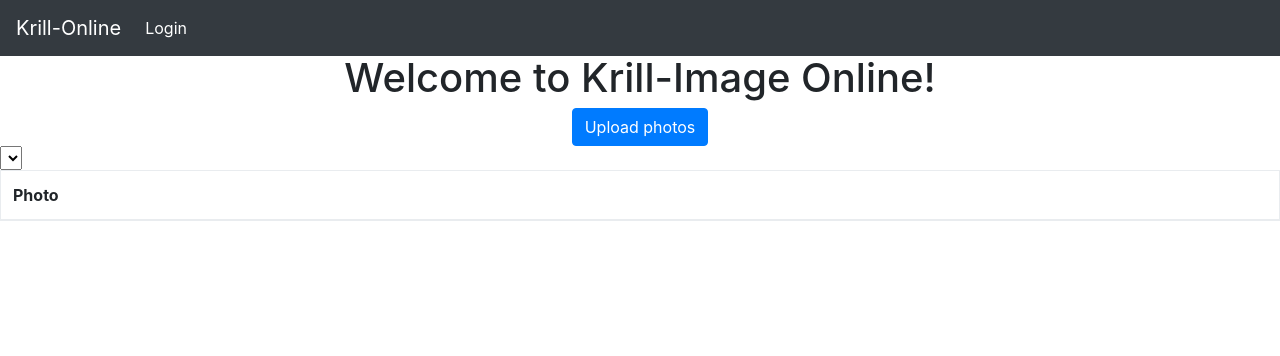
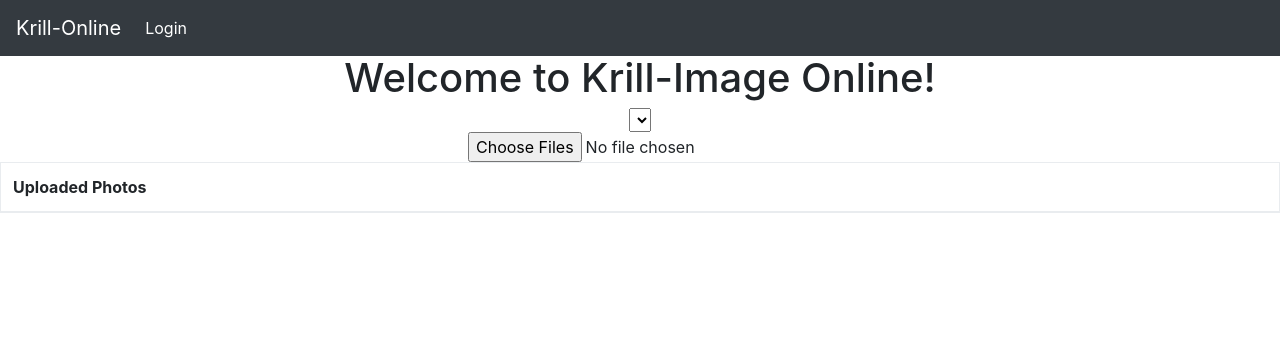
Before and after one commit to travis-payne/Krill-WebApp, a Django app: page /basic-upload/ in a window 1280 px wide. Shown: the top 356 px of the page. Run offline with Django 3.2, Linux system fonts and the light colour scheme; data that the repository does not hold is empty; some libraries are stand-ins or nearby versions.

Commit message:
IT WORKS

```diff
--- a/KrillApp/static/KrillApp/Javascript/basic-upload.js
+++ b/KrillApp/static/KrillApp/Javascript/basic-upload.js
@@ -5,32 +5,14 @@ $(function () {
     $(".js-upload-photos").click(function () {
 
       $("#fileupload").click();
-    });
 
-    $("#fileupload").fileupload({
-        formData:[
-            {name:"trip" ,value: "hi"},
-            { name: "csrfmiddlewaretoken", value: "{{ csrf_token }}"}
-        ],
-        dataType: 'json',
+
 
     });
 
-    /* 2. INITIALIZE THE FILE UPLOAD COMPONENT */
-    // $("#fileupload").fileupload({
-    //   formData:[
-    //       {name:"trip" ,value: "hi"},
-    //       { name: "csrfmiddlewaretoken", value: "{{ csrf_token }}"}
-    //     ],
-    //   dataType: 'json',
-    //   done: function (e, data) {  /* 3. PROCESS THE RESPONSE FROM THE SERVER */
-    //     if (data.result.is_valid) {
-    //         console.log("Worked");
-    //       $("#gallery tbody").prepend(
-    //         "<tr><td><a href='" + data.result.url + "'>" + data.result.name + "</a></td></tr>"
-    //       )
-    //     }
-    //   }
-    // });
+
+
+
+
 
   });
--- a/KrillApp/templates/upload_image_to_trip.html
+++ b/KrillApp/templates/upload_image_to_trip.html
@@ -29,22 +29,27 @@
 
 
   <div class="center">
-      {% csrf_token %}
-  <button type="button" class="btn btn-primary js-upload-photos">
-    <span class="glyphicon glyphicon-cloud-upload"></span> Upload photos
-  </button>
-
-
-      <form  action="{% url 'basic_upload' %}" method="POST" enctype="multipart/form-data">
-
-        <input id="fileupload" style="display: none;" type="file" name="image_file" multiple>
-
-
-      </form>
 
 
 
 
+  <select id ="trip_list" >
+    {% for trip in trips %}
+        <option value="{{ trip }}">{{ trip }}</option>
+    {% endfor %}
+    </select>
+
+    <div id="fileupload" style:"display:inline">
+      <form action="{% url 'basic_upload' %}" method="POST" enctype="multipart/form-data">
+          {% csrf_token %}
+          <div class="fileupload-buttonbar">
+
+                  <input type="file" name="image_file" multiple>
+
+
+
+          </div>
+      </form>
 
   </div>
 
@@ -53,30 +58,52 @@
 
 
 
-    </div>
 
 
-  <select id ="trip_list" >
-      {% for trip in trips %}
-          <option value="trip">{{ trip}}</option>
-      {% endfor %}
-      </select>
 
   <table id="gallery" class="table table-bordered">
     <thead>
       <tr>
-        <th>Photo</th>
+        <th>Uploaded Photos</th>
       </tr>
     </thead>
     <tbody>
-      {% for photo in photos %}
-        <tr>
-          <td><a href="{{ photo.file.url }}">{{ photo.file.name }}</a></td>
-        </tr>
-      {% endfor %}
+
     </tbody>
   </table>
 </div>
 
+<script type="text/javascript">
+$('#fileupload').fileupload({
+
+    formData: [
+          { name: "csrfmiddlewaretoken", value: "{{ csrf_token }}"},
+
+      ],
+      done: function (e, data) {  /* 3. PROCESS THE RESPONSE FROM THE SERVER */
+    if (data.result.is_valid) {
+      DJANGO_STATIC_URL = '{{MEDIA_URL}}';
+      $("#gallery tbody").prepend(
+        "<tr><td><a href='" + DJANGO_STATIC_URL + data.result.url + "'>" + data.result.url +"</a></td></tr>"
+      )
+    }
+  }
+  });
+
+  $('#fileupload').bind('fileuploadsubmit', function (e, data) {
+    // The example input, doesn't have to be part of the upload form:
+    var input = $('#trip_list').val();
+    data.formData = [
+    { name: "csrfmiddlewaretoken", value: "{{ csrf_token }}"},
+    { name: "trip_name", value: input}
+    ]
+
+
+});
+
+
+  </script>
+
+
 
 {% endblock %}
--- a/KrillApp/views.py
+++ b/KrillApp/views.py
@@ -101,15 +101,15 @@ class BasicUploadView(View):
         return render(self.request, 'upload_image_to_trip.html', {'photos': photos_list})
 
     def post(self, request):
-        print(request.POST[u"trip"])
         form = ImageForm(self.request.POST, self.request.FILES)
         if form.is_valid():
             instance = form.save(commit=False)
+            instance.trip_name = Trip.objects.get(trip_name__exact=request.POST['trip_name'])
             instance.user_name = request.user.username
             instance.user=request.user
-            photo = instance.save()
-            data = {'is_valid': True, 'name': photo.file.name, 'url': photo.file.url}
+            instance.save()
+            print(instance.image_file)
+            data = {'is_valid': True, 'url': str(instance.image_file)}
         else:
-            print(form.errors)
             data = {'is_valid': False}
         return JsonResponse(data)
```
Also changed, not shown: db.sqlite3, media/user_1/44391381_10212140603382778_6862686019007807488_n.jpg (deleted), media/user_1/48383147_2323050767739805_2026897858434695168_n.jpg (deleted), media/user_1/Blue.jpg (deleted), media/user_1/IM_NOT_THAT_DARK.jpg (deleted).
